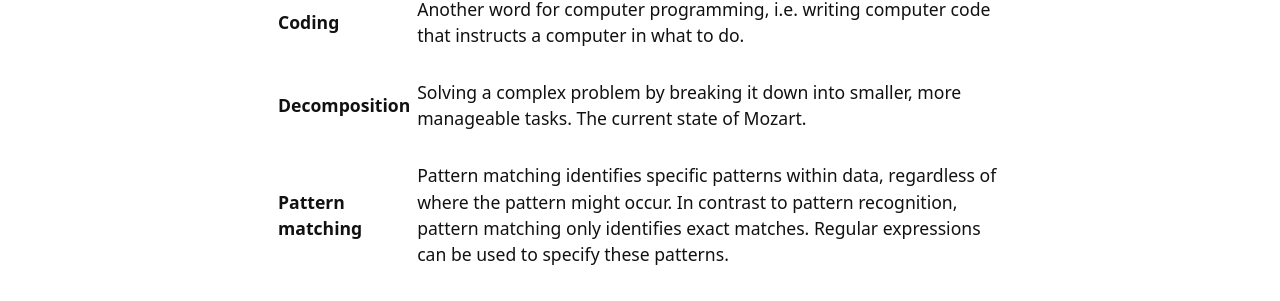
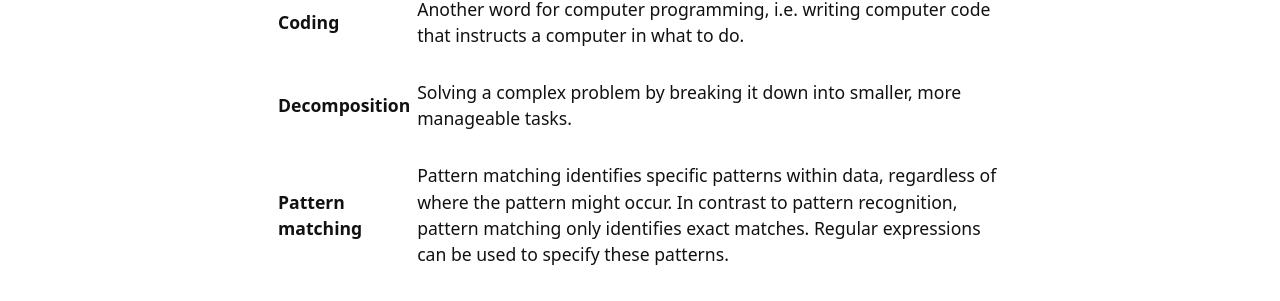
Before and after one commit to weaverbel/intro-computational-thinking, a Jekyll site: the page built from content/5-glossary.md, in a window 1280 px wide. Shown: the part 724-1025 px from the top of the page. Built offline with Jekyll 4.4.1, drawn with Linux system fonts in a browser that asks for light colours.

Commit message:
Update 5-glossary.md
adios wolfgang

```diff
--- a/content/5-glossary.md
+++ b/content/5-glossary.md
@@ -13,7 +13,7 @@ nav: Glossary
 | &nbsp; | &nbsp; |
 | **Coding** | Another word for computer programming, i.e. writing computer code that instructs a computer in what to do. |
 | &nbsp; | &nbsp; |
-| **Decomposition** | Solving a complex problem by breaking it down into smaller, more manageable tasks. The current state of Mozart.|
+| **Decomposition** | Solving a complex problem by breaking it down into smaller, more manageable tasks. |
 | &nbsp; | &nbsp; |
 | **Pattern matching** | Pattern matching identifies specific patterns within data, regardless of where the pattern might occur. In contrast to pattern recognition, pattern matching only identifies exact matches. Regular expressions can be used to specify these patterns. |
 | &nbsp; | &nbsp; |
```
